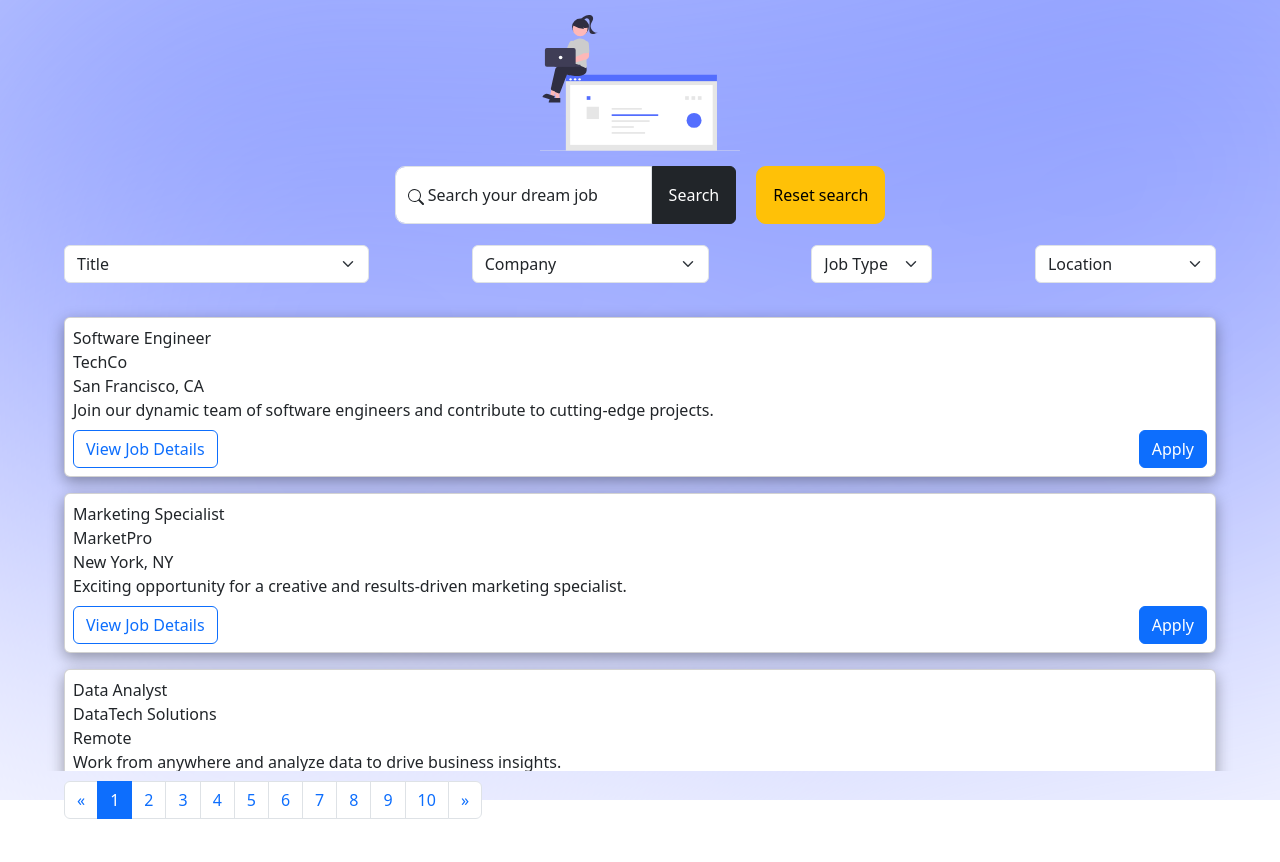
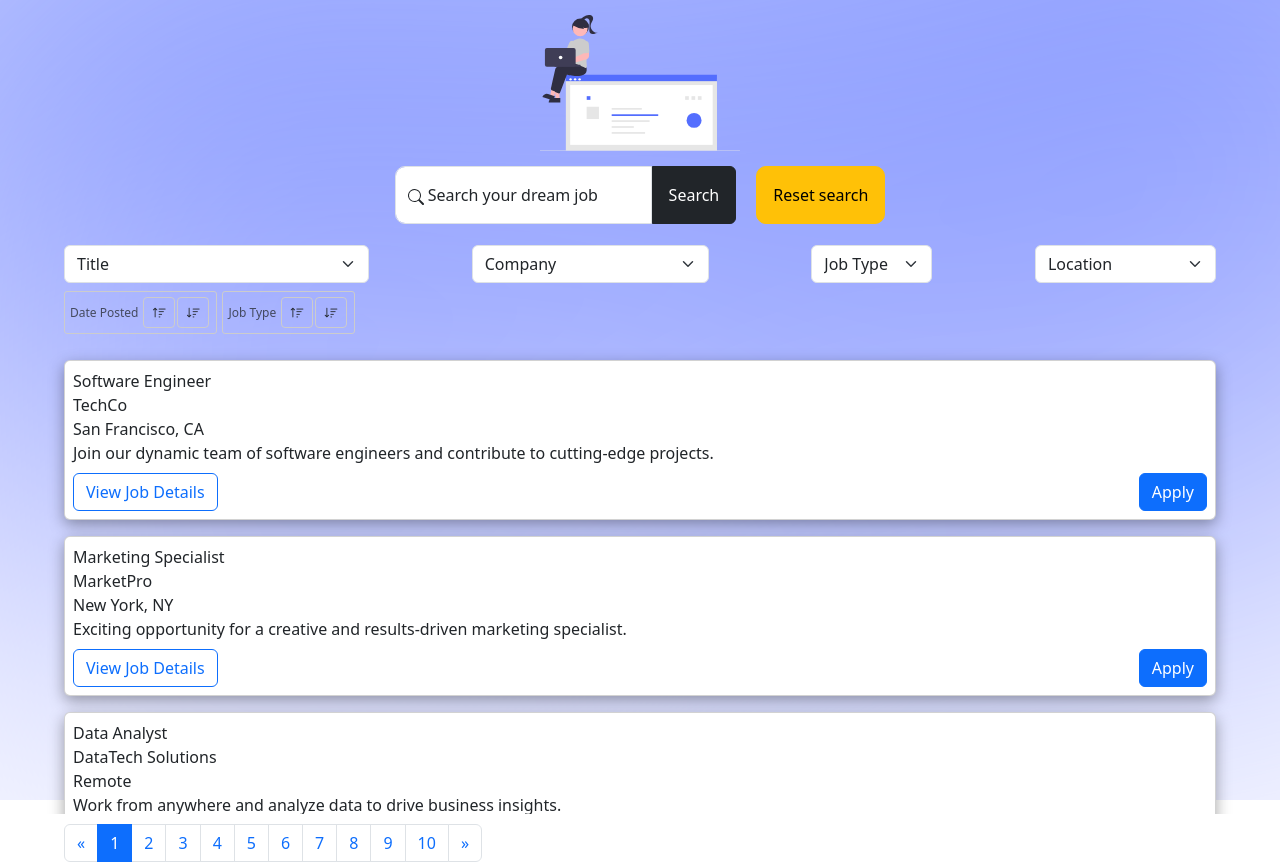
Before and after one commit to pchessah/job-jester, an Angular app: page /job-listing in a window 1280 px wide. Before the commit the page ends 819 px from the top, so only its background shows below. Built offline with nearby package versions, Linux system fonts and the light colour scheme.

Commit message:
Place sort component, styling changes, pass correct input

```diff
--- a/src/app/components/filter-bar/filter-bar.component.html
+++ b/src/app/components/filter-bar/filter-bar.component.html
@@ -4,3 +4,8 @@
   <app-filter-selector [selector]="'Job Type'" [options]="jobService.jobTypes()"></app-filter-selector>
   <app-filter-selector [selector]="'Location'" [options]="jobService.jobLocations()"></app-filter-selector>
 </div>
+
+<div  class="header-container d-flex flex-row flex-wrap">
+  <app-sorter [sortField]="'Date Posted'" ></app-sorter>
+  <app-sorter [sortField]="'Job Type'"></app-sorter>
+</div>
--- a/src/app/components/filter-bar/filter-bar.component.scss
+++ b/src/app/components/filter-bar/filter-bar.component.scss
@@ -5,3 +5,10 @@
 .btn-group{
   margin-bottom: 5px;
 }
+
+app-sorter{
+  margin-right: 5px;
+  border-radius: 3px;
+  border: 1px solid #ccc;
+  padding: 5px;
+}
--- a/src/app/components/filter-bar/filter-bar.component.ts
+++ b/src/app/components/filter-bar/filter-bar.component.ts
@@ -2,11 +2,12 @@ import { Component, inject } from '@angular/core';
 import { CommonModule } from '@angular/common';
 import { FilterSelectorComponent } from '../filter-selector/filter-selector.component';
 import { JobsService } from 'src/app/services/jobs.service';
+import { SorterComponent } from '../sorter/sorter.component';
 
 @Component({
   selector: 'app-filter-bar',
   standalone: true,
-  imports: [CommonModule, FilterSelectorComponent],
+  imports: [CommonModule, FilterSelectorComponent, SorterComponent],
   templateUrl: './filter-bar.component.html',
   styleUrl: './filter-bar.component.scss'
 })
```
